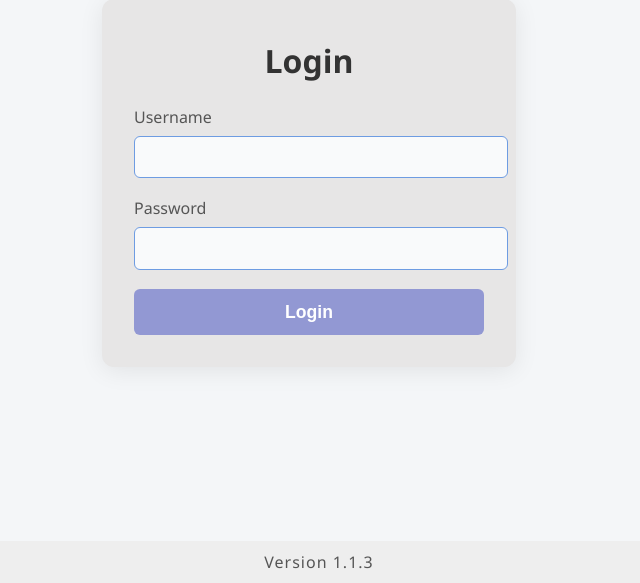
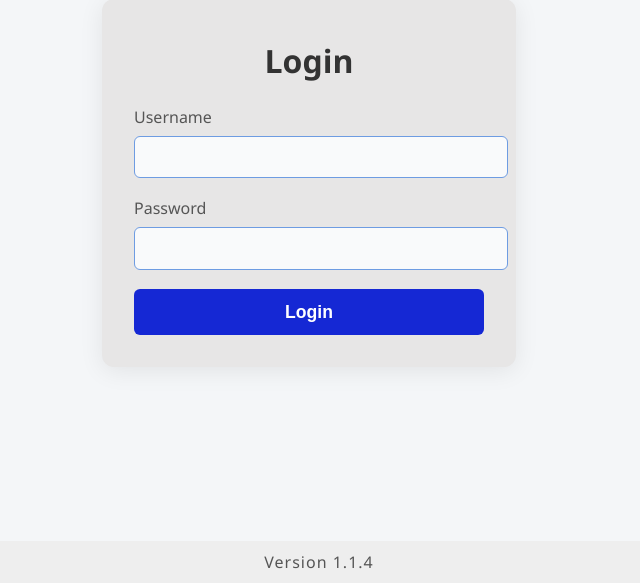
Before and after one commit to Hamdi-chebbi/test_app, a Flask app: page / in a window 1280 px wide. Shown: the part 217-800 px from the top of the page, without its empty margins (331-971 px from the left). Run offline with Flask 3, Linux system fonts and the light colour scheme.

Commit message:
update to version 1.1.4

```diff
--- a/templates/index.html
+++ b/templates/index.html
@@ -59,7 +59,7 @@
         .login-card button {
             width: 100%;
             padding: 0.8rem;
-            background: #9298d3;
+            background: #1528d4;
             color: #fff;
             border: none;
             border-radius: 6px;
--- a/version.py
+++ b/version.py
@@ -1,2 +1,2 @@
 # version.py
-VERSION = "1.1.3"
+VERSION = "1.1.4"
```
